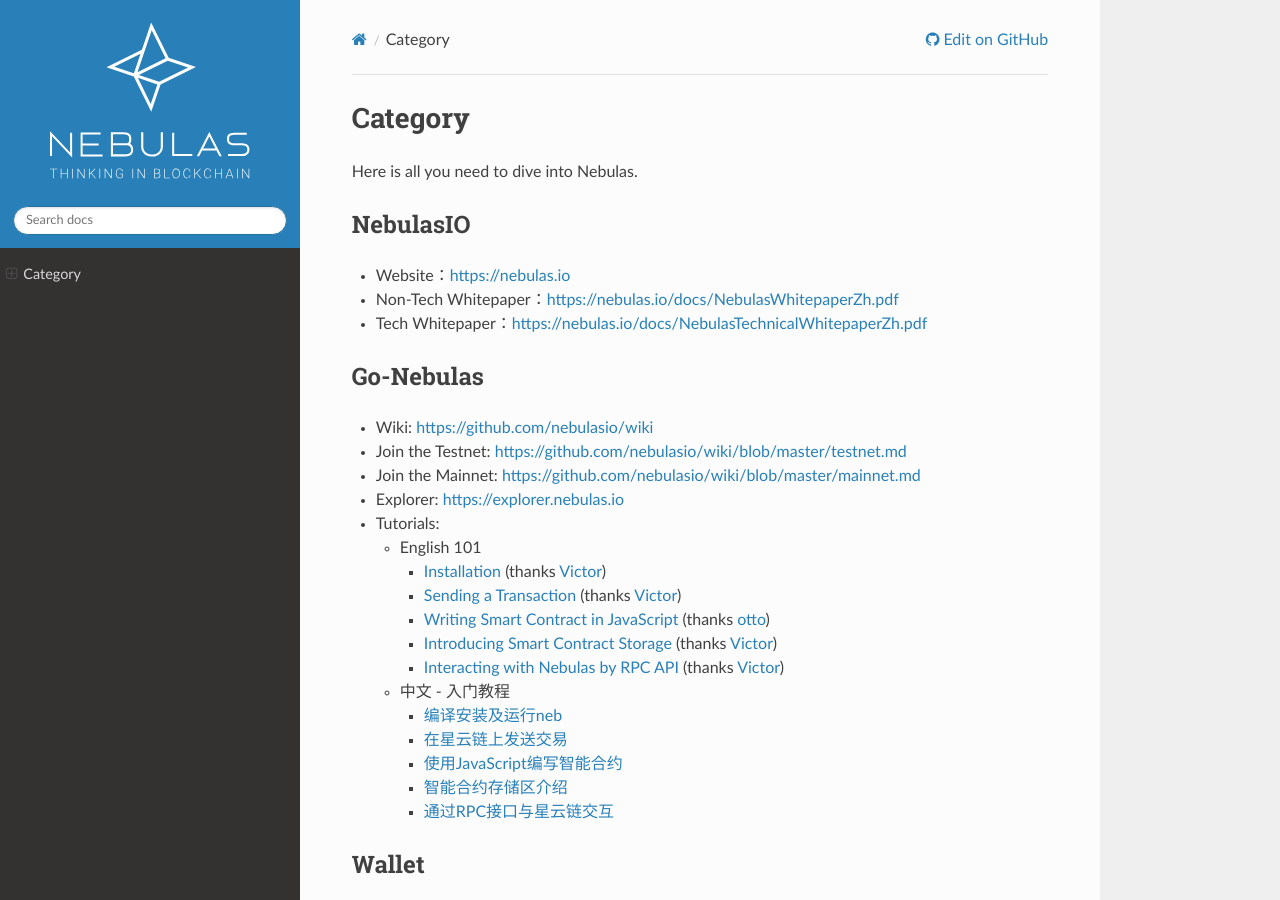
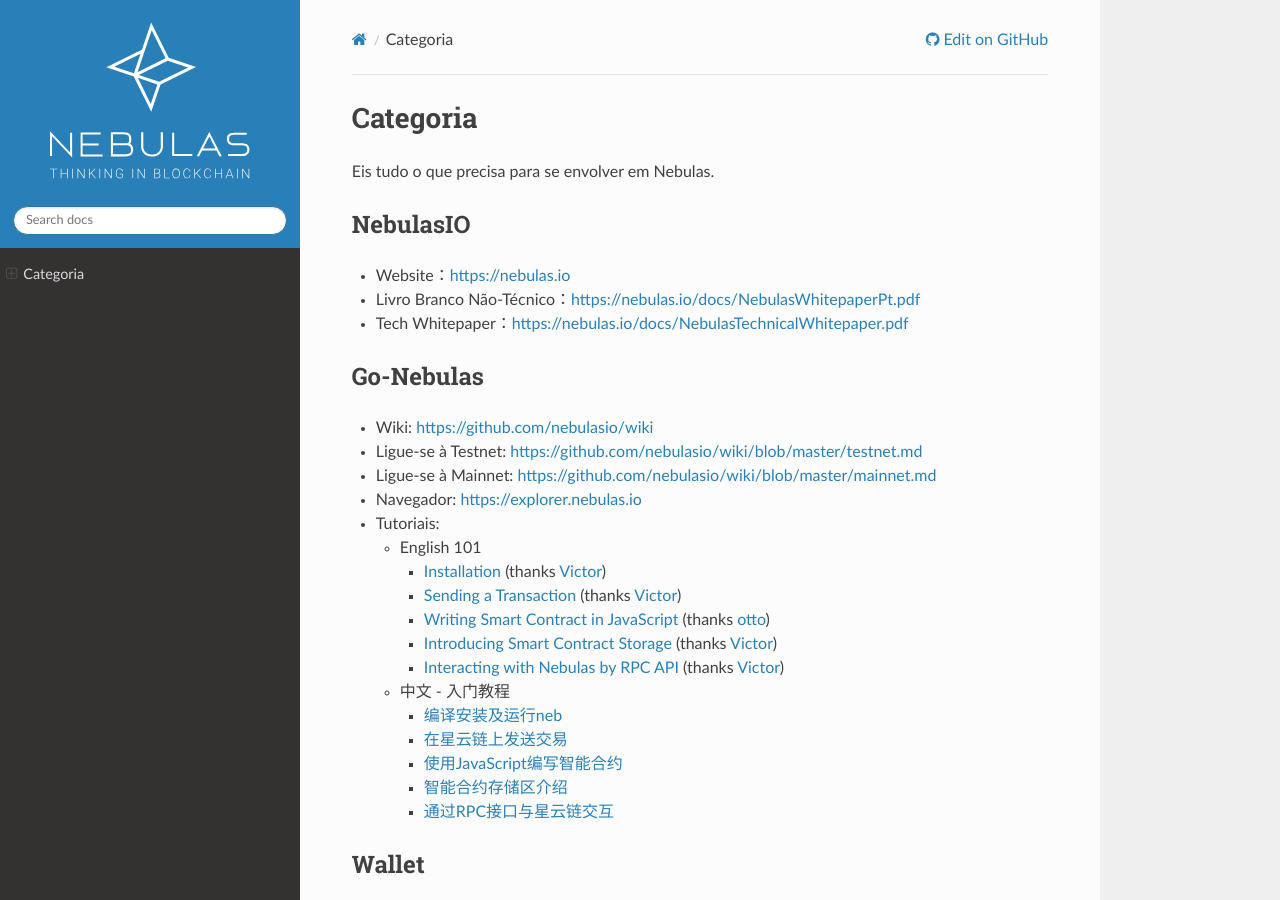
Before and after one commit to nebulasio/nebdocs, a Sphinx documentation site: the page built from docs/tutorials-1.md, in a window 1280 px wide and 900 px high. Built offline with Sphinx 7.4.7 and the Read the Docs theme 2.0.0, drawn with Linux system fonts in a browser that asks for light colours; pages that are not in the unit, such as notebooks, are missing from menus.

Commit message:
pt: tutorials-1, pt1

```diff
--- a/docs/tutorials-1.md
+++ b/docs/tutorials-1.md
@@ -1,20 +1,20 @@
-# Category
+# Categoria
 
-Here is all you need to dive into Nebulas.
+Eis tudo o que precisa para se envolver em Nebulas.
 
 ## NebulasIO
 
 * Website：[https://nebulas.io](https://nebulas.io)
-* Non-Tech Whitepaper：[https://nebulas.io/docs/NebulasWhitepaperZh.pdf](https://nebulas.io/docs/NebulasWhitepaper.pdf)
-* Tech Whitepaper：[https://nebulas.io/docs/NebulasTechnicalWhitepaperZh.pdf](https://nebulas.io/docs/NebulasTechnicalWhitepaper.pdf)
+* Livro Branco Não-Técnico：[https://nebulas.io/docs/NebulasWhitepaperPt.pdf](https://nebulas.io/docs/NebulasWhitepaperPt.pdf)
+* Tech Whitepaper：[https://nebulas.io/docs/NebulasTechnicalWhitepaper.pdf](https://nebulas.io/docs/NebulasTechnicalWhitepaper.pdf)
 
 ## Go-Nebulas
 
 * Wiki: [https://github.com/nebulasio/wiki](https://github.com/nebulasio/wiki)
-* Join the Testnet: [https://github.com/nebulasio/wiki/blob/master/testnet.md](https://github.com/nebulasio/wiki/blob/master/testnet.md)
-* Join the Mainnet: [https://github.com/nebulasio/wiki/blob/master/mainnet.md](https://github.com/nebulasio/wiki/blob/master/mainnet.md)
-* Explorer: [https://explorer.nebulas.io](https://explorer.nebulas.io)
-* Tutorials:
+* Ligue-se à Testnet: [https://github.com/nebulasio/wiki/blob/master/testnet.md](https://github.com/nebulasio/wiki/blob/master/testnet.md)
+* Ligue-se à Mainnet: [https://github.com/nebulasio/wiki/blob/master/mainnet.md](https://github.com/nebulasio/wiki/blob/master/mainnet.md)
+* Navegador: [https://explorer.nebulas.io](https://explorer.nebulas.io)
+* Tutoriais:
   * English 101
     * [Installation](https://github.com/nebulasio/wiki/blob/master/tutorials/[English]%20Nebulas%20101%20-%2001%20Installation.md) \(thanks [Victor](https://github.com/victorychain)\)
     * [Sending a Transaction](https://github.com/nebulasio/wiki/blob/master/tutorials/[English]%20Nebulas%20101%20-%2002%20Transaction.md) \(thanks [Victor](https://github.com/victorychain)\)
```
